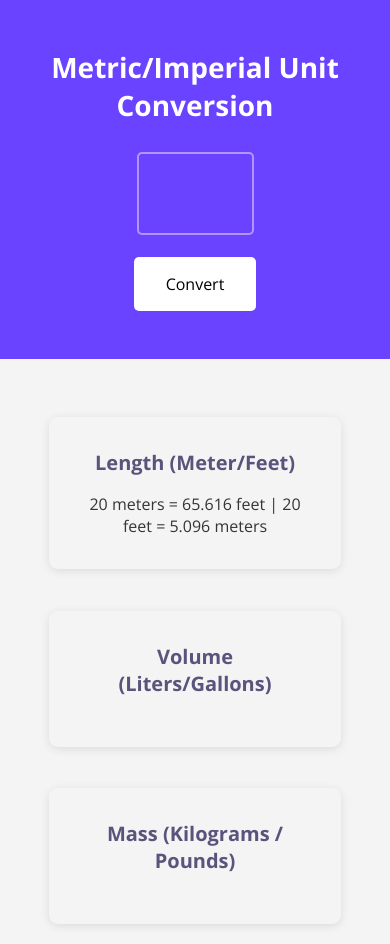
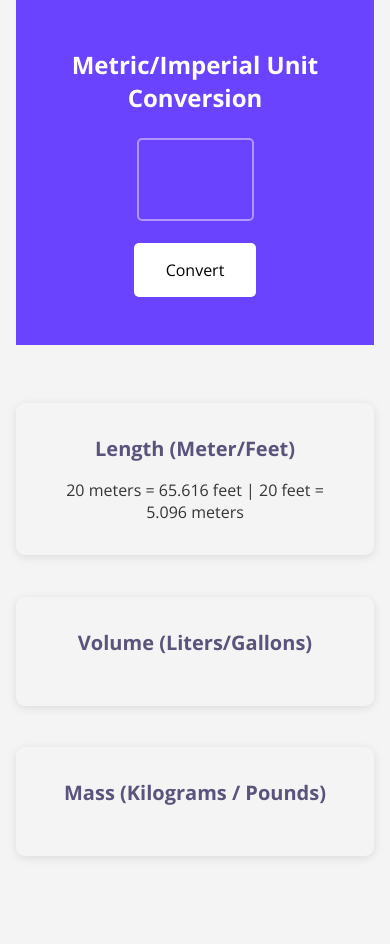
Before and after one commit to shakawillock/unit-converter, a plain HTML site: page index.html in a window 390 px wide. After the commit the page ends 876 px from the top, so only its background shows below. Drawn offline with nearby package versions, Linux system fonts and the light colour scheme.

Commit message:
Add style to container div and media query

```diff
--- a/css/styles.css
+++ b/css/styles.css
@@ -7,6 +7,10 @@
 body {
   font-family: 'Open Sans', sans-serif;
   background-color: #f4f4f4;
+}
+
+.container {
+  padding: 0 1em;
 }
 
 .text-color-white {
@@ -73,3 +77,16 @@ body {
   margin-bottom: 0.875em;
   color: #5A537B;
 }
+
+/* Media Queries */
+@media (max-width: 600px) {
+  .main-title {
+    font-size: 1.5rem;
+  }
+
+  .length,
+  .volume,
+  .mass {
+    width: 100%;
+  }
+}
```
